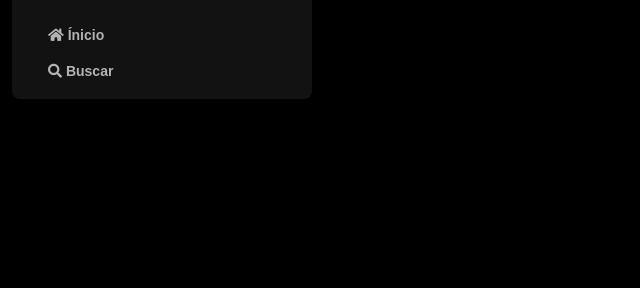
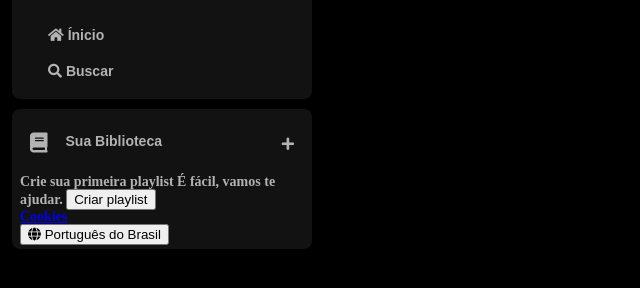
Before and after one commit to victorhbcampos/imersao-dev-alura, a plain HTML site: page index.html in a window 1280 px wide. Shown: the part 74-362 px from the top of the page, without its empty margins (0-640 px from the left). Drawn offline with Linux system fonts and the light colour scheme.

Commit message:
Aula 02
Resolução parcial da aula 02.

```diff
--- a/index.html
+++ b/index.html
@@ -32,6 +32,37 @@
                 </li>
             </ul>
         </nav>
+
+        <div class="sidebar__library">
+            <div class="library__content">
+                <button class="library__button">
+                    <span class="fa fas fa-book"></span>
+                    <span>Sua Biblioteca</span>
+                </button>
+                <span class="fa fa-plus"></span>
+            </div>
+
+            <section class="section-playlist">
+                <div class="section-playlist__content">
+                    <span class="text title">Crie sua primeira playlist</span>
+                    <span class="text subtitle">É fácil, vamos te ajudar.</span>
+                    <button class="section-playlist__button">
+                        <span>Criar playlist</span>
+                    </button>
+                </div>
+            </section>
+
+            <div class="cookies">
+                <a href="#">Cookies</a>
+            </div>
+
+            <div class="languages">
+                <button class="languages__button">
+                    <span class="fa fa-globe"></span>
+                    <span>Português do Brasil</span>
+                </button>
+            </div>
+        </div>
     </div>
 </body>
 </html>
--- a/style.css
+++ b/style.css
@@ -45,3 +45,48 @@ body {
     font-size: 14px;
     font-family: "DM Sans", sans-serif;
 }
+
+.sidebar__library {
+    background-color: #121212;
+    border-radius: 8px;
+    display: flex;
+    justify-content: space-between;
+    flex-direction: column;
+    padding: 4px 8px;
+    color: #B3B3B3;
+    font-weight: 600;
+    font-size: 14px;
+    margin-top: 10px;
+}
+
+.sidebar__library .library__content {
+    display: flex;
+    justify-content: space-between;
+
+}
+
+.sidebar__library .library__button {
+    display: flex;
+    margin-right: 10px;
+    color: #B3B3B3;
+    background-color: transparent;
+    border: 0;
+    font-size: 14px;
+    font-weight: 700;
+    font-family: "DM Sans", sans-serif;
+    text-align: center;
+    text-decoration: none;
+    text-transform: none;
+    padding: 20px 10px;
+}
+
+.sidebar__library .library__button .fa {
+    font-size: 20px;
+    margin-right: 10px;
+    font-weight: 300;
+    padding-right: 8px;
+}
+
+.sidebar__library .library__content .fa-plus {
+    margin: 24px 10px;
+}
```
